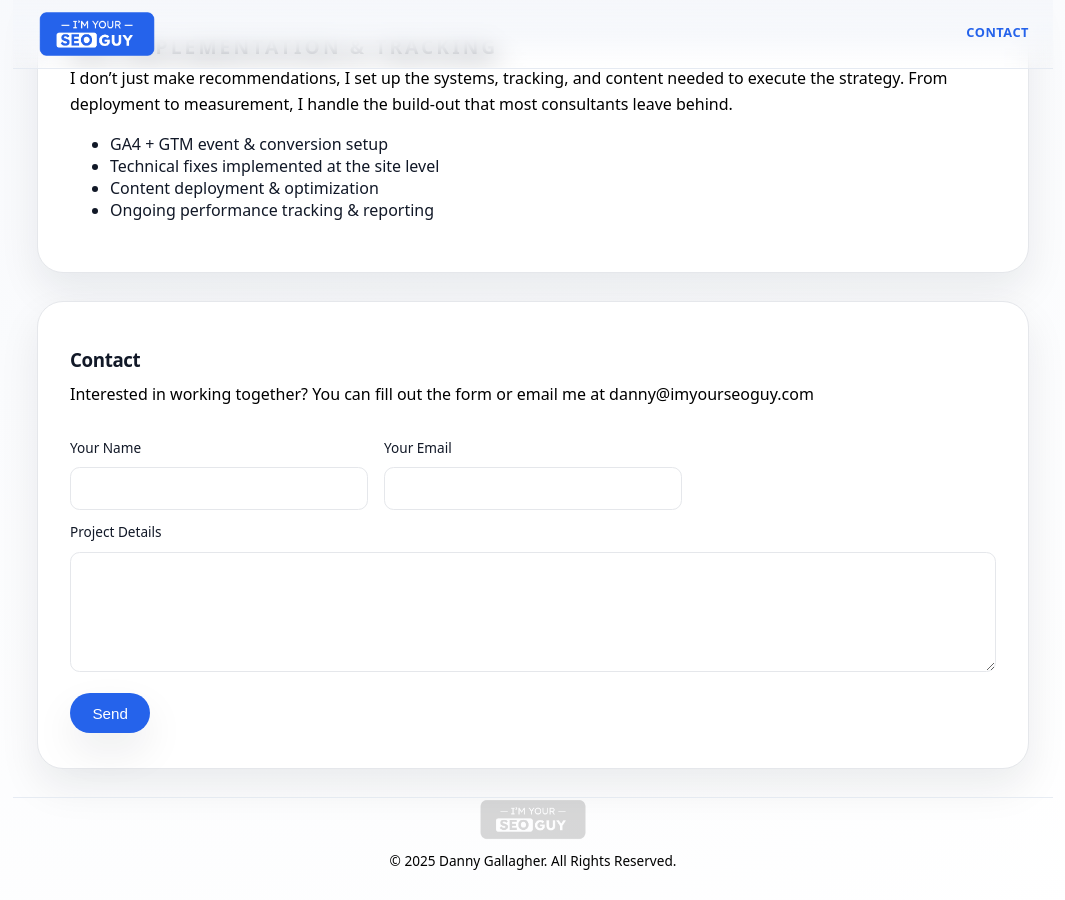
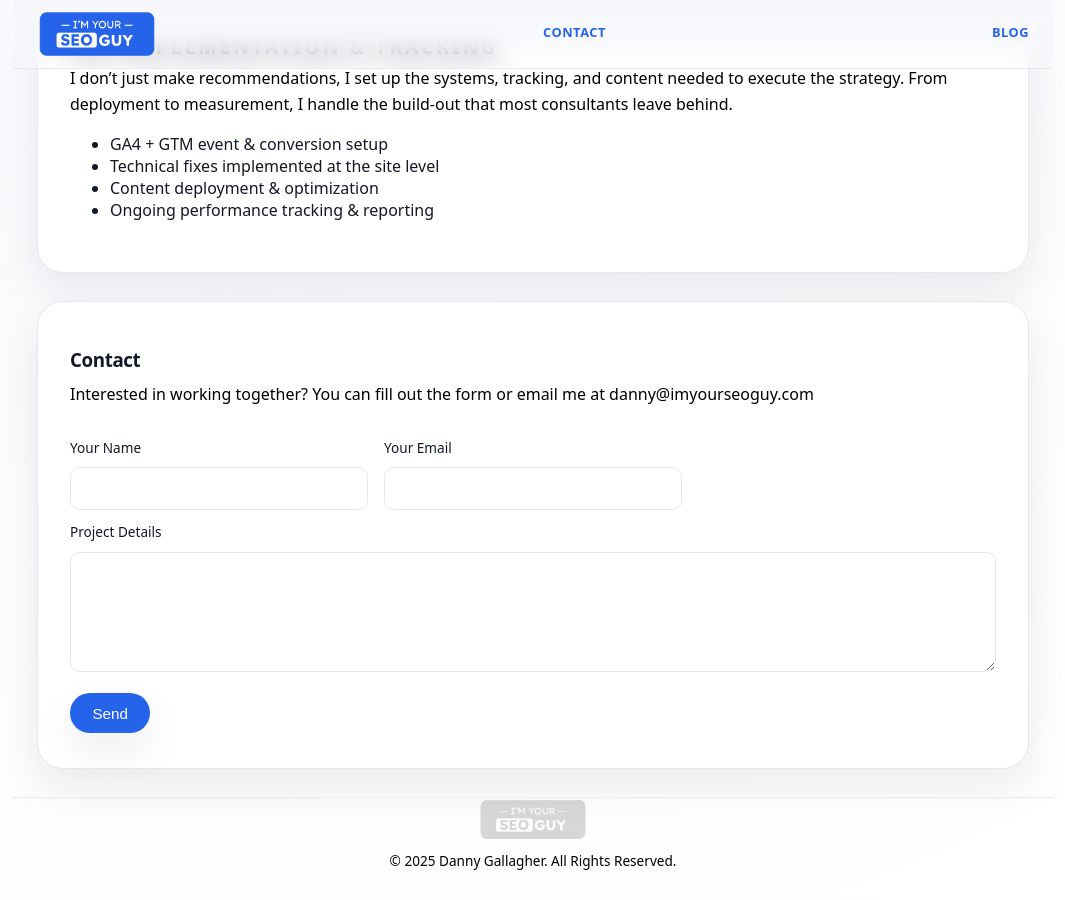
Before and after one commit to danny2549/danny2549.github.io, a Jekyll site: the page built from index.html, in a window 1280 px wide and 900 px high, scrolled down 1580 px. Shown: the whole window, without its empty margins (107-1172 px from the left). Built offline with Jekyll 4.4.1, drawn with Linux system fonts in a browser that asks for light colours; part of the change alters nothing that is shown.

Commit message:
Update index.html

```diff
--- a/index.html
+++ b/index.html
@@ -1,146 +1,7 @@
-<!DOCTYPE html>
-<html lang="en">
-<head>
-  <!-- Google tag (gtag.js) -->
-<script async src="https://www.googletagmanager.com/gtag/js?id=G-MKYH3WG9WN"></script>
-<script>
-  window.dataLayer = window.dataLayer || [];
-  function gtag(){dataLayer.push(arguments);}
-  gtag('js', new Date());
-
-  gtag('config', 'G-MKYH3WG9WN');
-</script>
-<script type="text/javascript">
-    (function(c,l,a,r,i,t,y){
-        c[a]=c[a]||function(){(c[a].q=c[a].q||[]).push(arguments)};
-        t=l.createElement(r);t.async=1;t.src="https://www.clarity.ms/tag/"+i;
-        y=l.getElementsByTagName(r)[0];y.parentNode.insertBefore(t,y);
-    })(window, document, "clarity", "script", "ucg6ydjzv4");
-</script>
- <script type="application/ld+json">
-{
-  "@context": "https://schema.org",
-  "@graph": [
-    {
-      "@type": "WebSite",
-      "@id": "https://imyourseoguy.com/#website",
-      "url": "https://imyourseoguy.com/",
-      "name": "imyourseoguy.com",
-      "inLanguage": "en-US",
-      "publisher": {
-        "@id": "https://imyourseoguy.com/#person"
-      }
-    },
-    {
-      "@type": "WebPage",
-      "@id": "https://imyourseoguy.com/#webpage",
-      "url": "https://imyourseoguy.com/",
-      "name": "Danny Gallagher | SEO & Digital Strategy Specialist",
-      "isPartOf": {
-        "@id": "https://imyourseoguy.com/#website"
-      }
-    },
-    {
-      "@type": "Person",
-      "@id": "https://imyourseoguy.com/#person",
-      "name": "Danny Gallagher",
-      "jobTitle": "SEO & Digital Strategy Specialist",
-      "description": "Freelance SEO specialist focused on local SEO, technical SEO, ecommerce SEO, and analytics-driven content strategy.",
-      "url": "https://imyourseoguy.com/",
-      "email": "mailto:danny@imyourseoguy.com",
-      "knowsAbout": [
-        "Local SEO",
-        "Technical SEO",
-        "Ecommerce SEO",
-        "Content strategy",
-        "Data analysis",
-        "Google Analytics",
-        "Google Tag Manager",
-        "Google Ads"
-      ]
-    },
-    {
-      "@type": "ProfessionalService",
-      "@id": "https://imyourseoguy.com/#business",
-      "name": "I'm Your SEO Guy",
-      "url": "https://imyourseoguy.com/",
-      "description": "Freelance SEO consultancy providing local SEO, technical SEO, ecommerce SEO, and implementation support.",
-      "provider": {
-        "@id": "https://imyourseoguy.com/#person"
-      },
-      "areaServed": {
-        "@type": "Country",
-        "name": "United States"
-      },
-      "priceRange": "$$",
-      "contactPoint": [
-        {
-          "@type": "ContactPoint",
-          "contactType": "sales",
-          "email": "mailto:danny@imyourseoguy.com"
-        }
-      ],
-      "hasOfferCatalog": {
-        "@type": "OfferCatalog",
-        "name": "SEO Services",
-        "itemListElement": [
-          {
-            "@type": "Offer",
-            "name": "Local SEO",
-            "itemOffered": {
-              "@type": "Service",
-              "name": "Local SEO",
-              "description": "Local landing pages, Google Business Profile optimization, review strategy and map pack tracking."
-            }
-          },
-          {
-            "@type": "Offer",
-            "name": "Technical SEO",
-            "itemOffered": {
-              "@type": "Service",
-              "name": "Technical SEO",
-              "description": "Crawl and indexation fixes, site architecture, redirects, and Core Web Vitals improvements."
-            }
-          },
-          {
-            "@type": "Offer",
-            "name": "Ecommerce SEO & Content Strategy",
-            "itemOffered": {
-              "@type": "Service",
-              "name": "Ecommerce SEO & Content Strategy",
-              "description": "Category and product page optimization, search intent mapping, and scalable content frameworks."
-            }
-          },
-          {
-            "@type": "Offer",
-            "name": "SEO Implementation & Tracking",
-            "itemOffered": {
-              "@type": "Service",
-              "name": "SEO Implementation & Tracking",
-              "description": "GA4 and GTM setup, technical fixes, content deployment, and ongoing performance tracking."
-            }
-          }
-        ]
-      }
-    }
-  ]
-}
-</script>
-  <link rel="stylesheet" href="style.css">
-  <meta charset="UTF-8">
-  <title>Danny Gallagher | SEO & Digital Strategy Specialist</title>
-  <meta name="viewport" content="width=device-width, initial-scale=1">
-</head>
-
-<body>
-  <header>
-    <nav>
-      <div class="brand-mark">
-        <img src="IMYOURSEOGUY_LOGO_V2%20(1).png" alt="I'm Your SEO Guy logo" class="brand-logo">
-      </div>
-      <a class="nav-contact" href="#contact">Contact</a>
-    </nav>
-  </header>
+---
+layout: default
+title: "Danny Gallagher | SEO & Digital Strategy Specialist"
+---
 
 <section id="hero">
   <div class="section-card hero-card">
@@ -216,7 +77,6 @@
   </div>
 </section>
 
-
 <section id="contact">
   <div class="section-card contact-card">
     <h3>Contact</h3>
@@ -244,13 +104,3 @@
     </form>
   </div>
 </section>
-
-  <footer>
-    <div class="footer-logo">
-      <img src="IMYOURSEOGUY_LOGO_V2%20(1).png" alt="I'm Your SEO Guy logo" class="footer-logo-img">
-    </div>
-    <p>© 2025 Danny Gallagher. All Rights Reserved.</p>
-  </footer>
-<script src = "script.js" defer></script>
-</body>
-</html>
```
Lines whose indentation alone changed are shown as unchanged.
